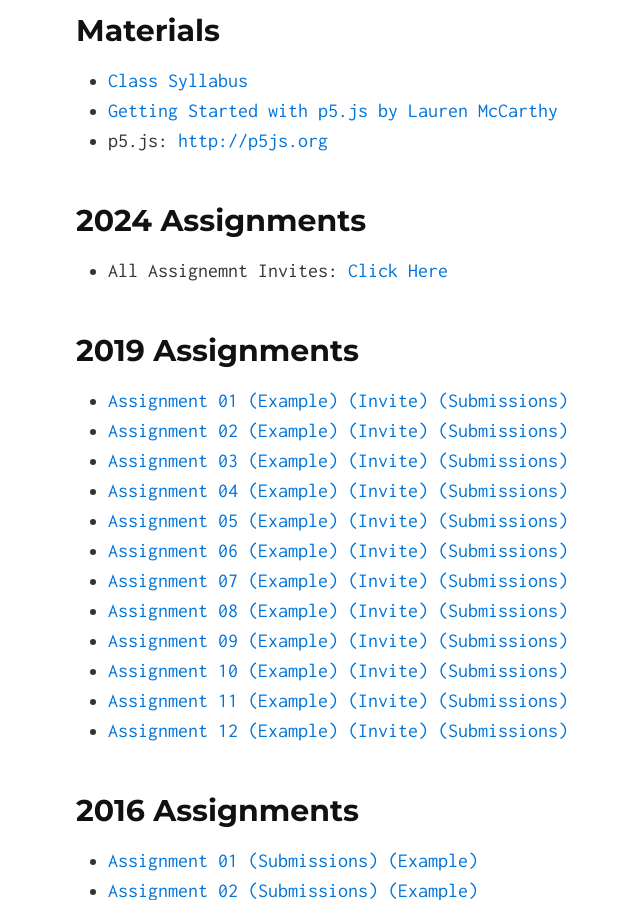
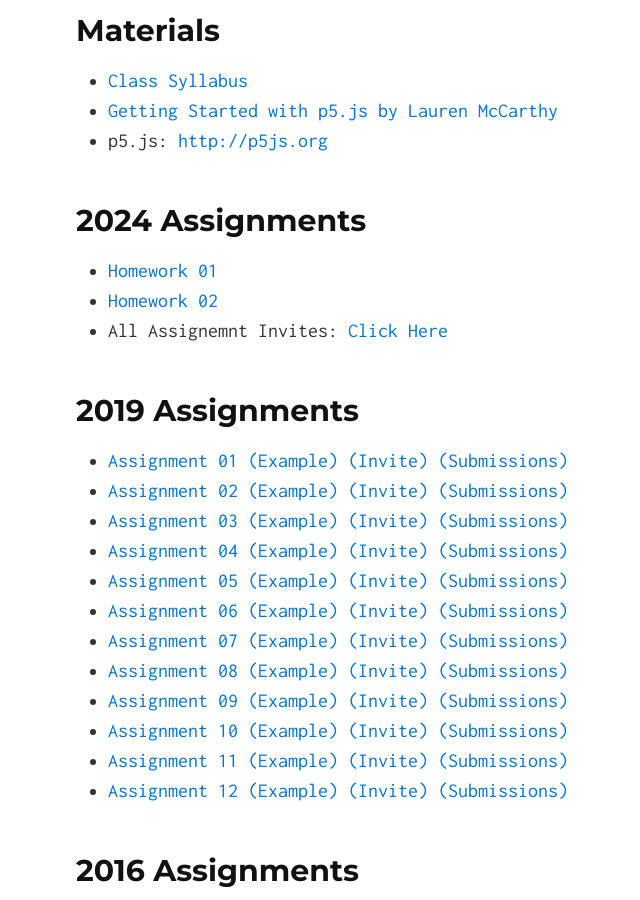
Before and after one commit to lsudigitalart/lsudigitalart.github.io, a Jekyll site: the page built from 2210/index.md, in a window 1280 px wide and 900 px high, scrolled down 554 px. Shown: the whole window, without its empty margins (142-782 px from the left). Built offline with Jekyll 4.4.1, drawn with Linux system fonts in a browser that asks for light colours; our own code applies the rules of GitHub Pages for plain Markdown files.

Commit message:
fixd assign lnk

```diff
--- a/2210/index.md
+++ b/2210/index.md
@@ -10,6 +10,8 @@ ART 2210 Creative Coding is an applied course that focuses on creating internet
 - p5.js: <http://p5js.org>
 
 ## 2024 Assignments
+- [Homework 01](https://classroom.github.com/a/K4_1T8jh)
+- [Homework 02](https://classroom.github.com/a/jtVStpfj)
 - All Assignemnt Invites: [Click Here](https://classroom.github.com/classrooms/15109192-2024-fall-creative-coding)
 
 ## 2019 Assignments
```
